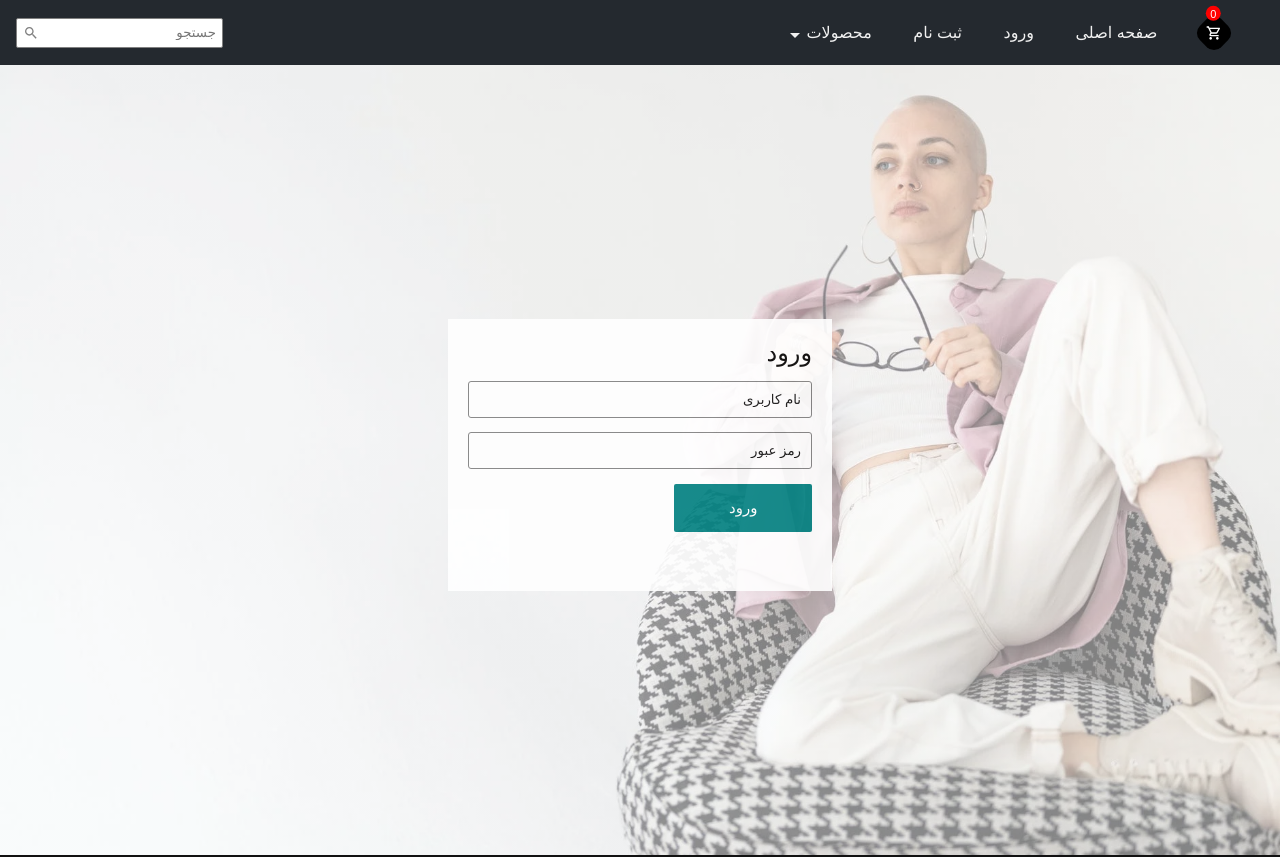
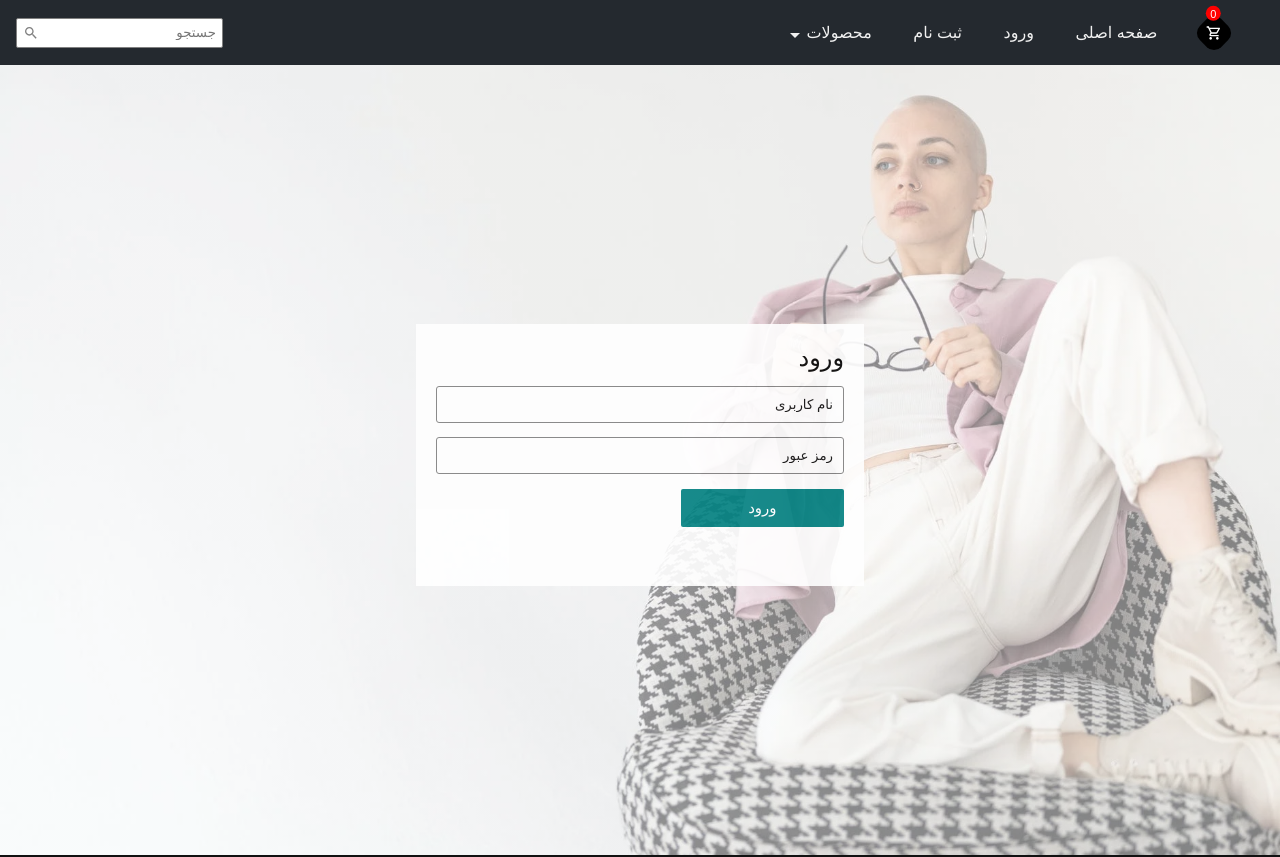
Before and after one commit to amin-qanbari/React-Shopping-Site-UI-Design-Redux-main, a React (Create React App) app: page /login in a window 1280 px wide. Shown: the top 857 px of the page. Built offline with nearby package versions, Linux system fonts and the light colour scheme.

Commit message:
edit width wrapper

```diff
--- a/src/pages/Login.js
+++ b/src/pages/Login.js
@@ -27,19 +27,19 @@ const Container = styled.div`
 `;
 
 const Wrapper = styled.div`
-  width: 30%;
+  width: 35%;
   padding: 20px;
   background-color: #fff;
   opacity: 0.9;
 
   @media (max-width:992px) {
-  width: 35%;
+  width: 40%;
 }
   @media (max-width:768px) {
-  width: 45%;
+  width: 50%;
 }
   @media (max-width:576px) {
-  width: 60%;
+  width: 65%;
 }
 
   @media (max-width: 380px) {
@@ -76,7 +76,7 @@ const Input = styled.input`
 const Button = styled.button`
   width: 40%;
   border: none;
-  padding: 15px 20px;
+  padding: 10px 20px;
   background-color: teal;
   color: white;
   font-size: 15px;
```
